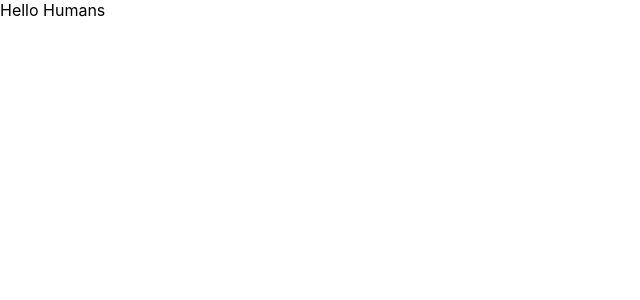
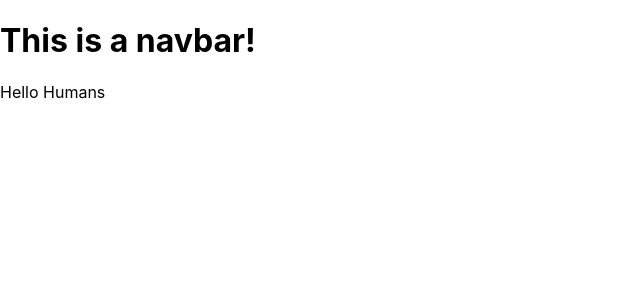
Before and after one commit to Stephen-Roach/Jobbyist-FrontEnd, a React (Create React App) app: page / in a window 1280 px wide. Shown: the top 300 px of the page, without its empty margins (0-640 px from the left). Built offline with nearby package versions, Linux system fonts and the light colour scheme.

Commit message:
created nav component

```diff
--- a/src/App.js
+++ b/src/App.js
@@ -1,5 +1,6 @@
 import { BrowserRouter as Router, Switch, Route } from 'react-router-dom';
 import Home from './components/Home';
+import Navbar from './components/Navbar';
 
 function App() {
   return (
@@ -7,6 +8,7 @@ function App() {
       <div className='App'>
         <Switch>
           <Route exact path='/'>
+            <Navbar />
             <Home />
           </Route>
         </Switch>
--- /dev/null
+++ b/src/components/Navbar.jsx
@@ -0,0 +1,11 @@
+import React from 'react';
+
+function Navbar() {
+  return (
+    <div>
+      <h1>This is a navbar!</h1>
+    </div>
+  );
+}
+
+export default Navbar;
```
